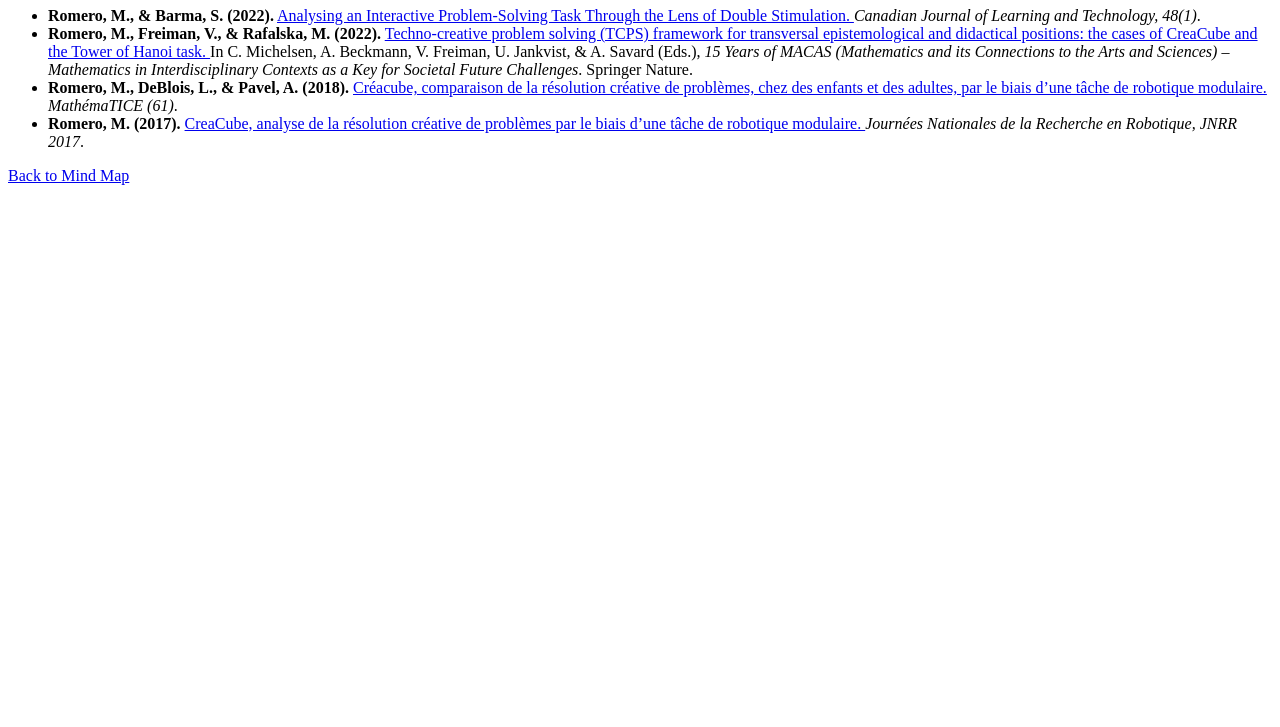
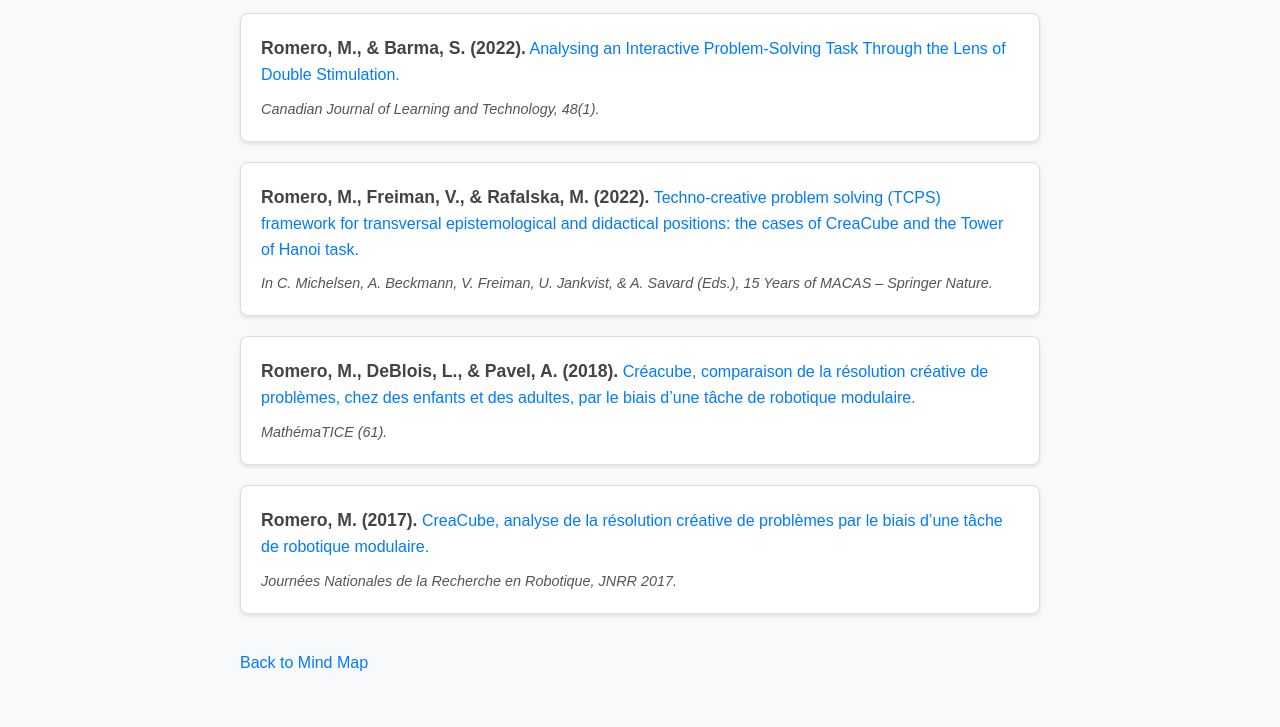
Before and after one commit to Alihou-junior/CreaCube_for_CreaComp, a website: page views/pratical_approach.html in a window 1280 px wide. Shown: the part 73-800 px from the top of the page. Drawn offline with Linux system fonts and the light colour scheme.

Commit message:
amelioration affichage

```diff
--- a/public/style.css
+++ b/public/style.css
@@ -1,46 +1,74 @@
+/* Global styles */
 body {
-    background: linear-gradient(135deg, #e0f7fa, #80deea, #26c6da);
-    background-attachment: fixed; /* Assure un affichage fluide lors du défilement */
-    font-family: Arial, sans-serif; /* Améliore la lisibilité */
+    font-family: Arial, sans-serif;
+    line-height: 1.6;
+    margin: 0;
+    padding: 0;
+    background-color: #f8f9fa;
 }
 
-
-button {
-    margin: 10px;
-    padding: 5px 15px;
-    font-size: 14px;
-    cursor: pointer;
+h1 {
+    text-align: center;
+    margin: 20px 0;
+    font-size: 1.8em;
+    color: #333;
 }
 
-/* Style des liens */
-path {
-    stroke: #333;
-    stroke-width: 2px;
-    fill: none;
+/* Container styles */
+.container {
+    width: 90%;
+    max-width: 800px;
+    margin: 0 auto;
 }
 
-
-/* Texte des nœuds */
-text {
-    font-family: Arial, sans-serif;
-    font-size: 14px;
-    fill: #333;
-    pointer-events: none;
+/* Article list styles */
+.article-list {
+    display: grid;
+    grid-template-columns: 1fr;
+    gap: 20px;
+    list-style: none;
+    padding: 0;
 }
 
-svg {
-    display: block;
-    margin: auto;
-    background-color: #f9f9f9;
+.article-item {
+    background-color: #fff;
     border: 1px solid #ddd;
+    border-radius: 8px;
+    padding: 20px;
     box-shadow: 0 2px 4px rgba(0, 0, 0, 0.1);
 }
 
-/* Effet hover sur les liens */
-path.link {
-    transition: stroke 0.3s ease;
+.article-item strong {
+    font-size: 1.1em;
+    color: #444;
 }
-path.link:hover {
-    stroke: #4CAF50;
-    stroke-width: 3;
+
+.article-item a {
+    color: #007bff;
+    text-decoration: none;
 }
+
+.article-item a:hover {
+    text-decoration: underline;
+}
+
+.article-item em {
+    display: block;
+    margin-top: 10px;
+    font-size: 0.9em;
+    color: #555;
+}
+
+/* Back link styles */
+.back-link {
+    display: inline-block;
+    margin: 20px 0;
+    text-align: center;
+    color: #007bff;
+    text-decoration: none;
+    font-size: 1em;
+}
+
+.back-link:hover {
+    text-decoration: underline;
+}
--- a/views/pratical_approach.html
+++ b/views/pratical_approach.html
@@ -4,38 +4,44 @@
     <meta charset="UTF-8">
     <meta name="viewport" content="width=device-width, initial-scale=1.0">
     <title>Theoretical & Methodological Frameworks - References</title>
-    <link rel="stylesheet" href="/styles.css">
+    <link rel="stylesheet" href="/style.css">
 </head>
 <body>
     <h1>Theoretical & Methodological Frameworks - References</h1>
-    <ul>
-        <li><strong>Romero, M., & Barma, S. (2022).</strong>
+    <div class="container">
+        <ul class="article-list">
+            <li class="article-item">
+                <strong>Romero, M., & Barma, S. (2022).</strong>
                 <a href="https://files.eric.ed.gov/fulltext/EJ1362755.pdf" target="_blank">
                     Analysing an Interactive Problem-Solving Task Through the Lens of Double Stimulation.
-
-            </a><em>Canadian Journal of Learning and Technology, 48(1)</em>.
+                </a>
+                <em>Canadian Journal of Learning and Technology, 48(1).</em>
             </li>
-        <li><strong>Romero, M., Freiman, V., & Rafalska, M. (2022).</strong>
+            <li class="article-item">
+                <strong>Romero, M., Freiman, V., & Rafalska, M. (2022).</strong>
                 <a href="https://www.researchgate.net/publication/358667140_Techno-creative_problem_solving_TCPS_framework_for_transversal_epistemological_and_didactical_positions_the_cases_of_CreaCube_and_the_Tower_of_Hanoi_task" target="_blank">
                     Techno-creative problem solving (TCPS) framework for transversal epistemological and didactical positions: the cases of CreaCube and the Tower of Hanoi task.
-
-            </a>In C. Michelsen, A. Beckmann, V. Freiman, U. Jankvist, & A. Savard (Eds.),
-                <em>15 Years of MACAS (Mathematics and its Connections to the Arts and Sciences) – Mathematics in Interdisciplinary Contexts as a Key for Societal Future Challenges</em>. Springer Nature.
+                </a>
+                <em>In C. Michelsen, A. Beckmann, V. Freiman, U. Jankvist, & A. Savard (Eds.),
+                15 Years of MACAS – Springer Nature.</em>
             </li>
-        <li><strong>Romero, M., DeBlois, L., & Pavel, A. (2018).</strong>
+            <li class="article-item">
+                <strong>Romero, M., DeBlois, L., & Pavel, A. (2018).</strong>
                 <a href="https://www.researchgate.net/profile/Margarida-Romero/publication/327285797_CreaCube_comparaison_de_la_resolution_creative_de_problemes_chez_des_enfants_et_des_adultes_par_le_biais_d%27une_tache_de_robotique_modulaire_Mathematice_61_En_ligne_httprevuesesamathnetspipphparticle11/links/5b97b7b6a6fdcc59bf8381b6/CreaCube-comparaison-de-la-resolution-creative-de-problemes-chez-des-enfants-et-des-adultes-par-le-biais-dune-tache-de-robotique-modulaire-Mathematice-61-En-ligne-http-revuesesamathnet-spipphpart.pdf" target="_blank">
                     Créacube, comparaison de la résolution créative de problèmes, chez des enfants et des adultes, par le biais d’une tâche de robotique modulaire.
-
-            </a><em>MathémaTICE (61)</em>.
+                </a>
+                <em>MathémaTICE (61).</em>
             </li>
-        <li><strong>Romero, M. (2017).</strong>
+            <li class="article-item">
+                <strong>Romero, M. (2017).</strong>
                 <a href="https://jnrr2017.sciencesconf.org/167023/document" target="_blank">
                     CreaCube, analyse de la résolution créative de problèmes par le biais d’une tâche de robotique modulaire.
-
-            </a><em>Journées Nationales de la Recherche en Robotique, JNRR 2017</em>.
+                </a>
+                <em>Journées Nationales de la Recherche en Robotique, JNRR 2017.</em>
             </li>
         </ul>
 
-    <a href="/">Back to Mind Map</a>
+        <a href="/" class="back-link">Back to Mind Map</a>
+    </div>
 </body>
 </html>
```
Also changed, not shown: views/interdisciplinary.html (+8 -6 lines), views/kids.html (+6 -4 lines), views/older_adults.html (+6 -4 lines), views/robotics_education.html (+8 -6 lines), views/talks_presentations.html (+7 -5 lines), views/technological_apps.html (+9 -7 lines), views/theoric_methodologic.html (+7 -5 lines). Lines whose indentation alone changed are shown as unchanged.
